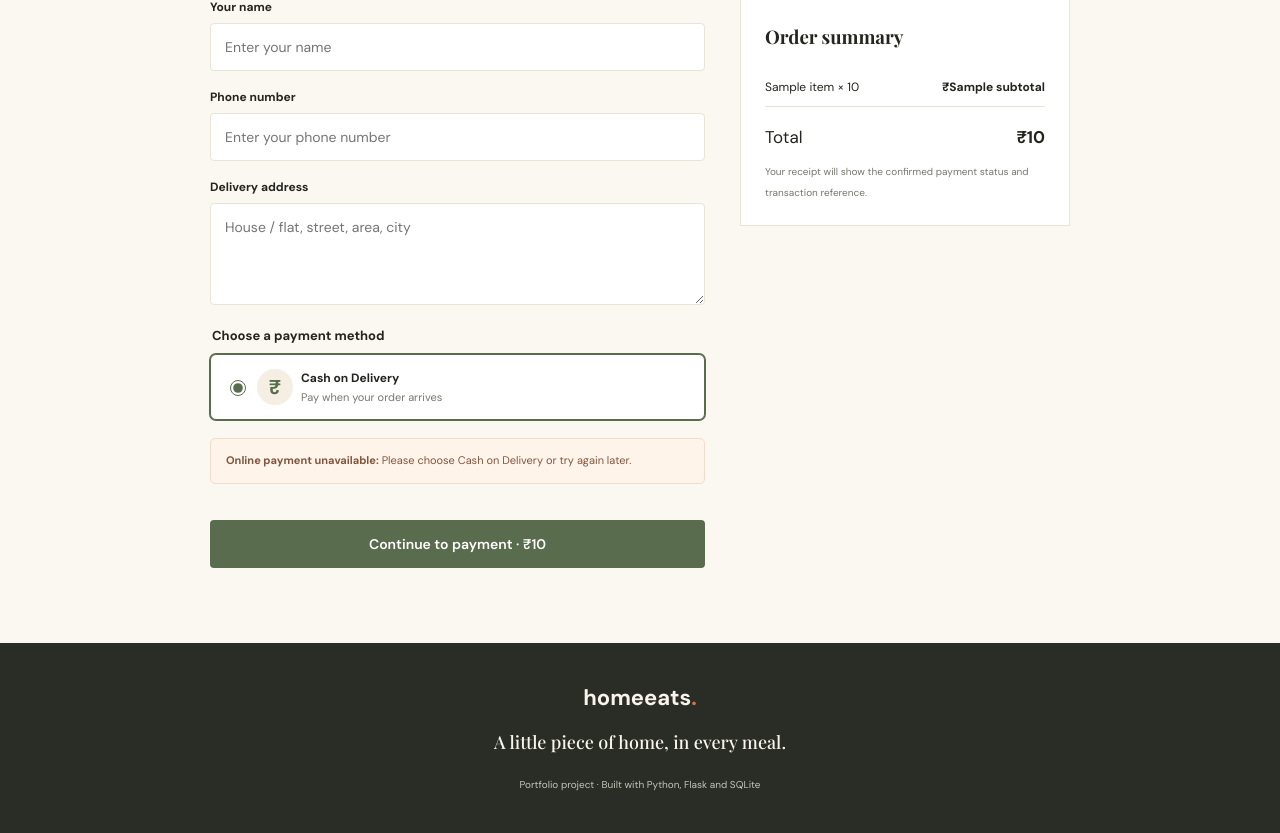
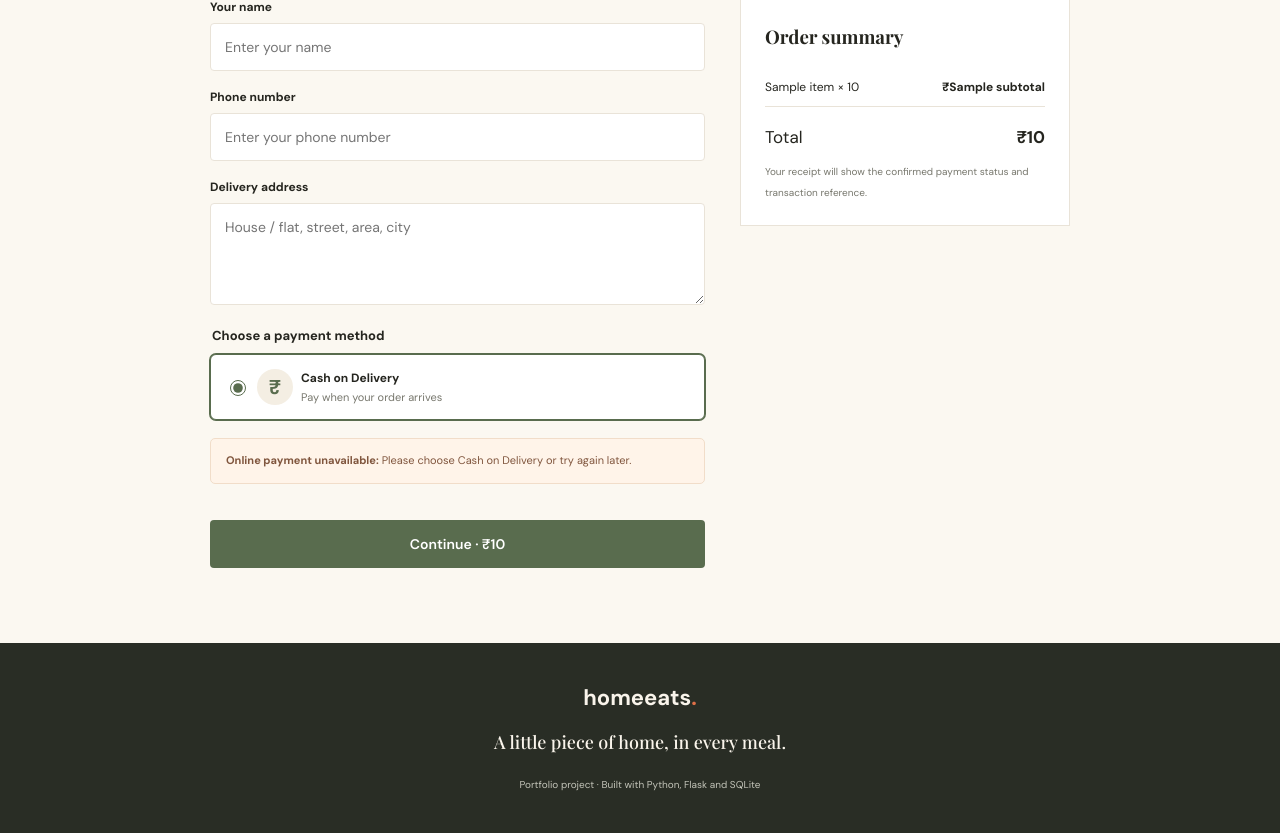
Before and after one commit to Mannn2105/Home--eats, a Flask app: template templates/checkout.html in a window 1280 px wide. Shown: the part 350-1183 px from the top of the page. Run offline with Flask 3, Linux system fonts and the light colour scheme; the template is opened without the code that fills it: most values are stand-ins (such as "Sample title", 1, 10 or a date in 2020); some libraries are stand-ins or nearby versions.

Commit message:
Use neutral checkout button label for online and COD

```diff
--- a/templates/checkout.html
+++ b/templates/checkout.html
@@ -34,7 +34,7 @@
     {% else %}
     <div class="demo-payment-note"><b>Online payment unavailable:</b> Please choose Cash on Delivery or try again later.</div>
     {% endif %}
-    <button class="btn" type="submit">Continue to payment · ₹{{ total }}</button>
+    <button class="btn" type="submit">Continue · ₹{{ total }}</button>
   </form>
   <aside class="order-summary">
     <h3>Order summary</h3>
```
